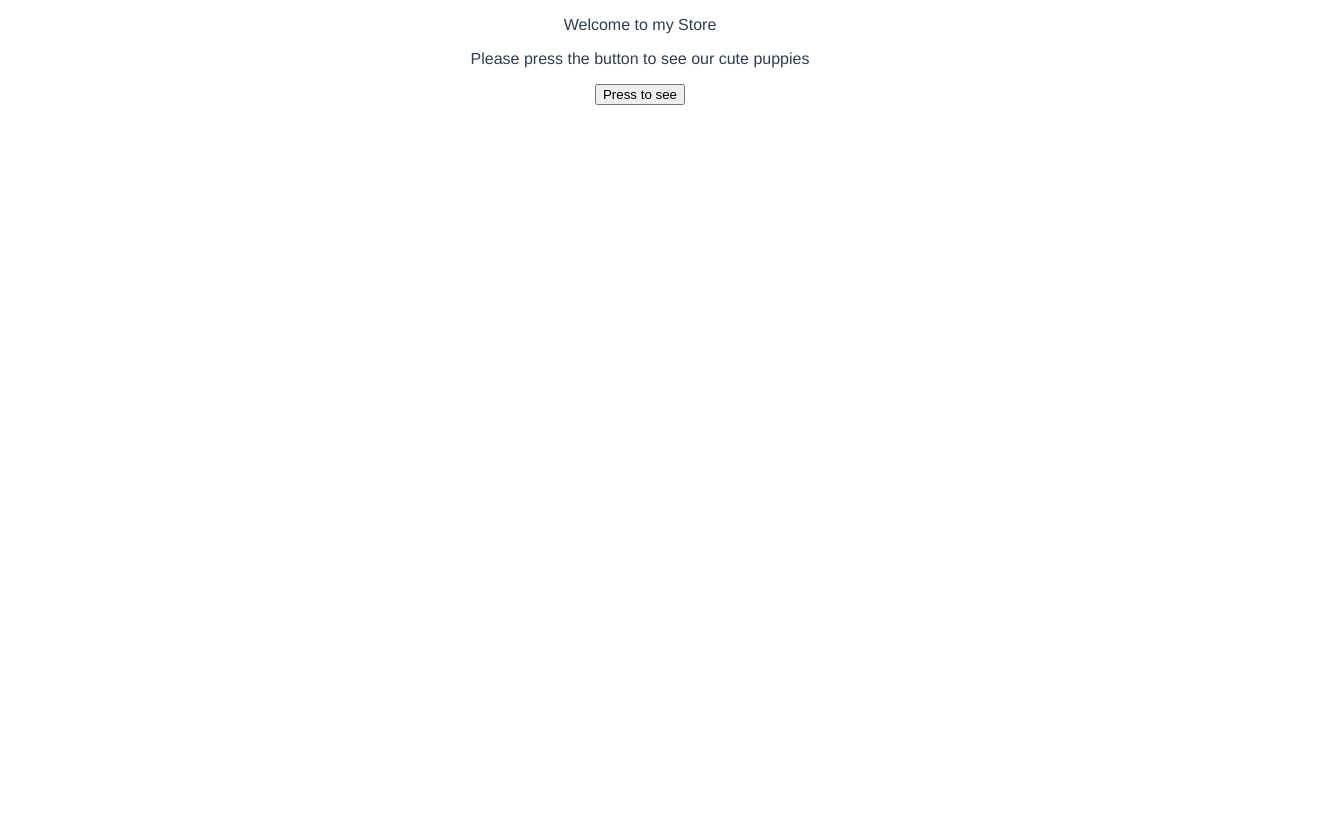
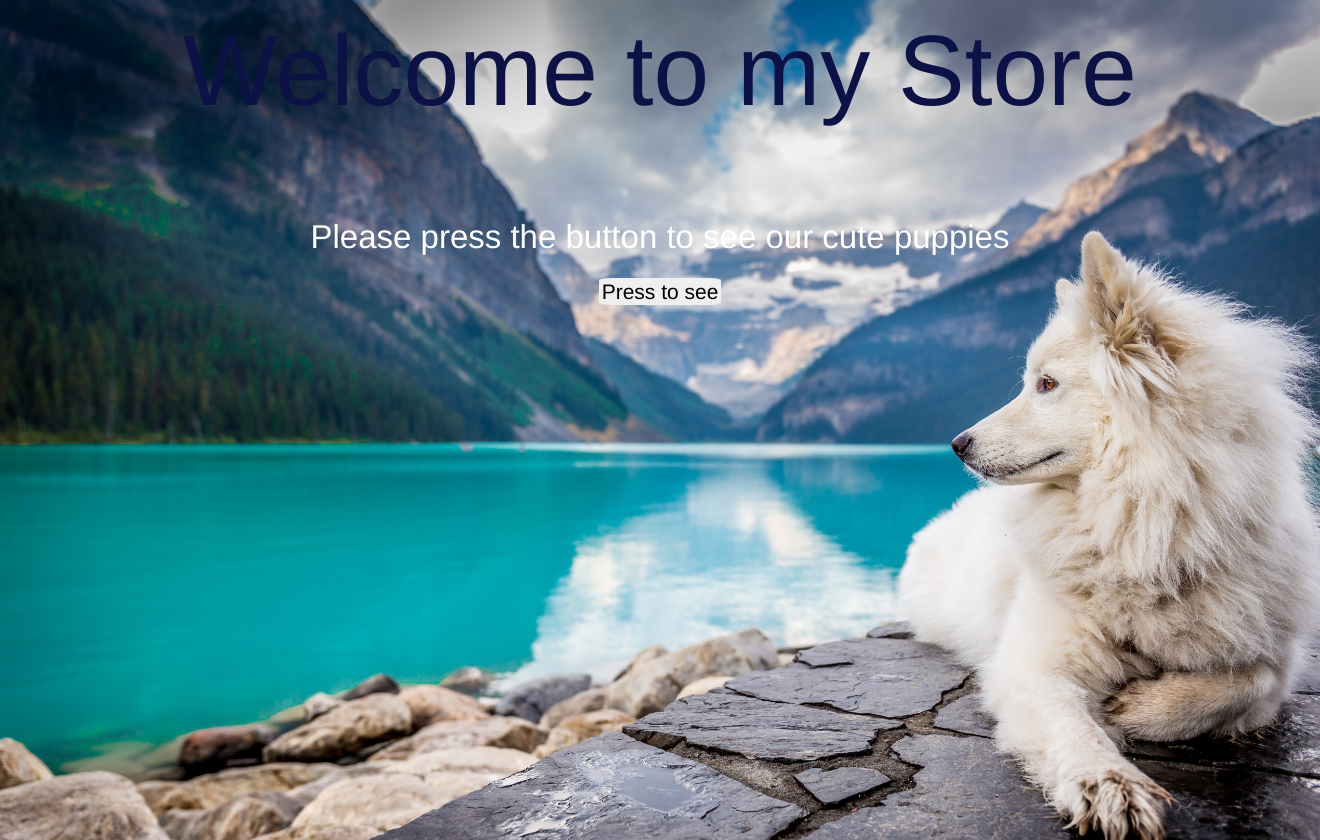
Before and after one commit to agucarpar/prueba-SiPay, a Vue app: page /dogList in a window 1280 px wide. Shown: the whole page, 1320 px wide, since content can reach past the window. Before the commit the page ends 800 px from the top, so only its background shows below. Built offline with nearby package versions, Linux system fonts and the light colour scheme.

Commit message:
pagination working

```diff
--- a/public/index.html
+++ b/public/index.html
@@ -14,4 +14,49 @@
     <div id="app"></div>
     <!-- built files will be auto injected -->
   </body>
+  <style>
+    html, body, div, span, applet, object, iframe,
+h1, h2, h3, h4, h5, h6, p, blockquote, pre,
+a, abbr, acronym, address, big, cite, code,
+del, dfn, em, img, ins, kbd, q, s, samp,
+small, strike, strong, sub, sup, tt, var,
+b, u, i, center,
+dl, dt, dd, ol, ul, li,
+fieldset, form, label, legend,
+table, caption, tbody, tfoot, thead, tr, th, td,
+article, aside, canvas, details, embed,
+figure, figcaption, footer, header, hgroup,
+menu, nav, output, ruby, section, summary,
+time, mark, audio, video, button {
+	margin: 0;
+	padding: 0;
+	border: 0;
+	font-size: 100%;
+	font: inherit;
+	vertical-align: baseline;
+}
+/* HTML5 display-role reset for older browsers */
+article, aside, details, figcaption, figure,
+footer, header, hgroup, menu, nav, section {
+	display: block;
+}
+body {
+	line-height: 1;
+}
+ol, ul {
+	list-style: none;
+}
+blockquote, q {
+	quotes: none;
+}
+blockquote:before, blockquote:after,
+q:before, q:after {
+	content: '';
+	content: none;
+}
+table {
+	border-collapse: collapse;
+	border-spacing: 0;
+}
+  </style>
 </html>
--- a/src/App.vue
+++ b/src/App.vue
@@ -12,17 +12,4 @@
   text-align: center;
   color: #2c3e50;
 }
-
-#nav {
-  padding: 30px;
-}
-
-#nav a {
-  font-weight: bold;
-  color: #2c3e50;
-}
-
-#nav a.router-link-exact-active {
-  color: #42b983;
-}
 </style>
--- a/src/store/apiDog.js
+++ b/src/store/apiDog.js
@@ -2,6 +2,7 @@
 import axios from 'axios'
 
 const apiDog = {
+
     methods: {
        async gettingDogList () {
             try {
@@ -16,7 +17,6 @@
         },
         async getBreedImages (breed) {
             try {
-                console.log('breed APIDOG:', breed)
                const response = await axios.get(`https://dog.ceo/api/breed/${breed}/images`)
                const list = response.data.message
                return list
--- a/src/views/Breed.vue
+++ b/src/views/Breed.vue
@@ -1,9 +1,13 @@
 <template>
 <div>
-  <p id="breed" class="pointer" @click ="getInner(dog)">{{dog}}</p>
+  <main class="wrapper">
+    <p id="breed" class="pointer" @click ="callImages(dog)">{{dog}}</p>
     <div v-if="showImagesToggle" id="arrayPictures" >
       <img v-for="(pic, key) in arrayPictures" :src="pic" alt="" :key="key" width="200" height="150">
+      <button @click="modifySplice(dog, 'incre')">Next 10 Pictures</button>
+      <button @click="modifySplice(dog)">Previus 10 Pictures</button>
     </div>
+  </main>
 </div>
 </template>
 
@@ -18,23 +22,31 @@
       query:'',
       showImagesToggle: false,
       arrayPictures: [],
-      initialSplice: 0
+      initialSplice: 0,
+      showNextButton: true
     }
   },
   methods: {
-   getInner(dog) {
+   callImages(dog) {
       this.showImagesToggle = !this.showImagesToggle
       if(this.showImagesToggle) this.callingBreedImages(dog)
-      console.log('dog:', dog)
     },
     async  callingBreedImages (breed) {
       let listPictures = await apiDog.methods.getBreedImages(breed)
       this.arrayPictures = listPictures.lenght < 10 ? listPictures : listPictures.splice(this.initialSplice, 10)
     },
-  },
+    modifySplice (breed, order) {
+      order ? this.initialSplice += 10 : this.initialSplice -= 10
+      this.callingBreedImages(breed)
+    },
+
+  }
 }
 </script>
 <style scoped>
+  .wrapper {
+    padding: 20px
+  }
   .pointer {
     cursor:pointer;
   }
--- a/src/views/DogList.vue
+++ b/src/views/DogList.vue
@@ -1,17 +1,18 @@
 <template>
-  <div>
-    <header> <p>Dog List</p> </header>
+  <div >
+    <div class="wrapper">
+      <header> <h1 class="title">OUR LIST OF BREEDS</h1> </header>
       <div>
-          <input type="search" placeholder="Search your favourite breed here" v-model="query">
-          <Breed v-for="(dog, key) in filteredList"  :dog="dog" :key="key"></Breed>
+        <input type="search" placeholder="Search your favourite breed here" v-model="query">
+        <Breed v-for="(dog, key) in filteredList"  :dog="dog" :key="key"></Breed>
       </div>
+    </div>
   </div>
 </template>
 
 <script>
 import apiDog from '@/store/apiDog.js'
 import Breed from '@/views/Breed.vue'
-
 
 export default {
   name:'DogList',
@@ -41,3 +42,13 @@
   }
 }
 </script>
+
+<style scoped>
+.wrapper {
+    padding: 20px
+}
+.title{
+  font-size: 70px
+}
+
+</style>
--- a/src/views/Home.vue
+++ b/src/views/Home.vue
@@ -1,11 +1,11 @@
 <template>
-  <div>
+  <div class="wrapper">
     <header>
-      <p>Welcome to my Store</p>
+      <h1>Welcome to my Store</h1>
     </header>
-    <main>
+    <main class="main">
       <p>Please press the button to see our cute puppies</p>
-      <button @click="toDogList">Press to see</button>
+      <button @click="toDogList" class="btn">Press to see</button>
     </main>
   </div>
 </template>
@@ -20,3 +20,30 @@
   }
 }
 </script>
+
+<style scoped>
+  .wrapper {
+    padding: 20px;
+    height: 100vh;
+    width: 100vw;
+    background-image: url('../../public/background.jpg');
+    background-size: cover;
+  }
+  header>h1{
+    font-size: 100px;
+    color: rgb(12, 17, 70)
+  }
+  .main {
+    margin-top: 100px;
+  }
+  .main>p {
+    font-size: 33px;
+    color: white;
+  }
+  .btn {
+    margin-top: 25px;
+    border-radius:10%;
+    font-size: 21px;
+    padding: 3px;
+  }
+</style>
```
Also changed, not shown: public/background.jpg (added), 1 other file (tests, documents, lock files or other folders).
